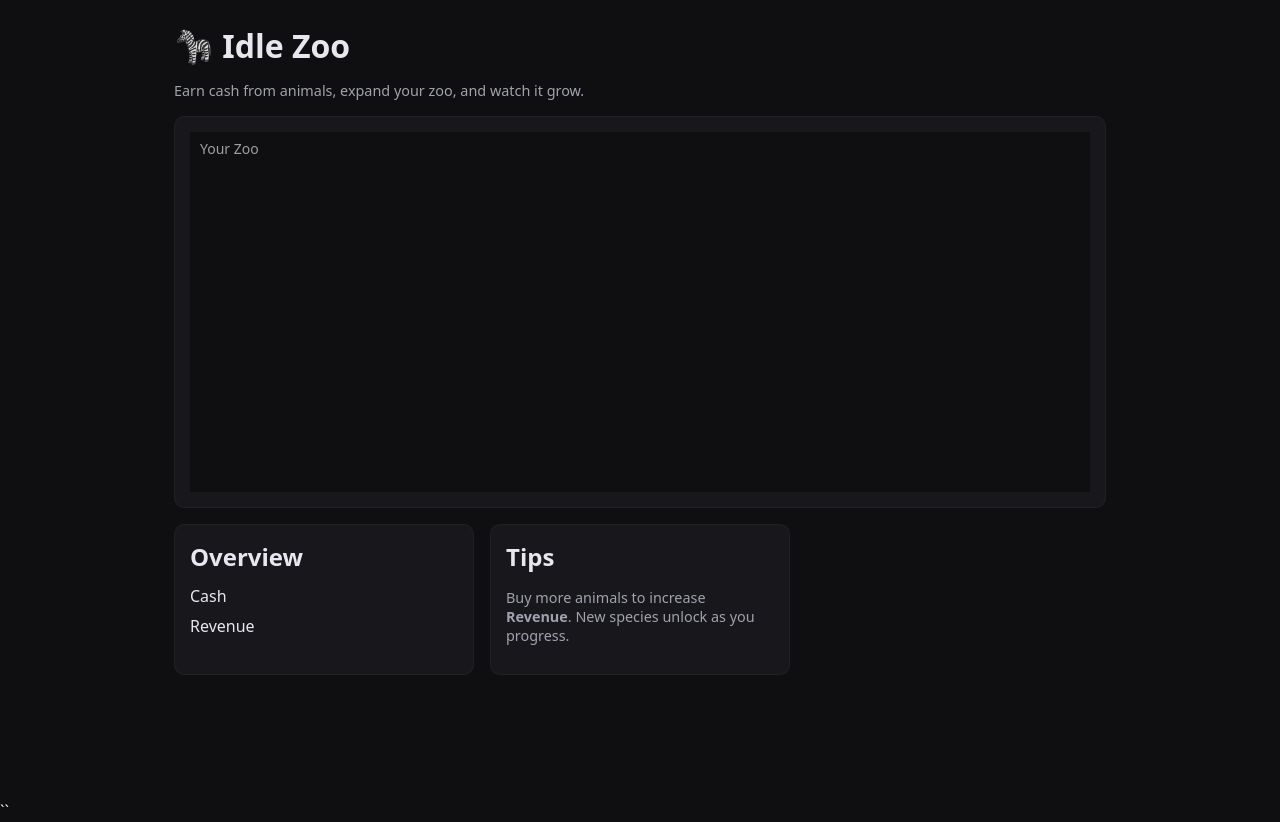
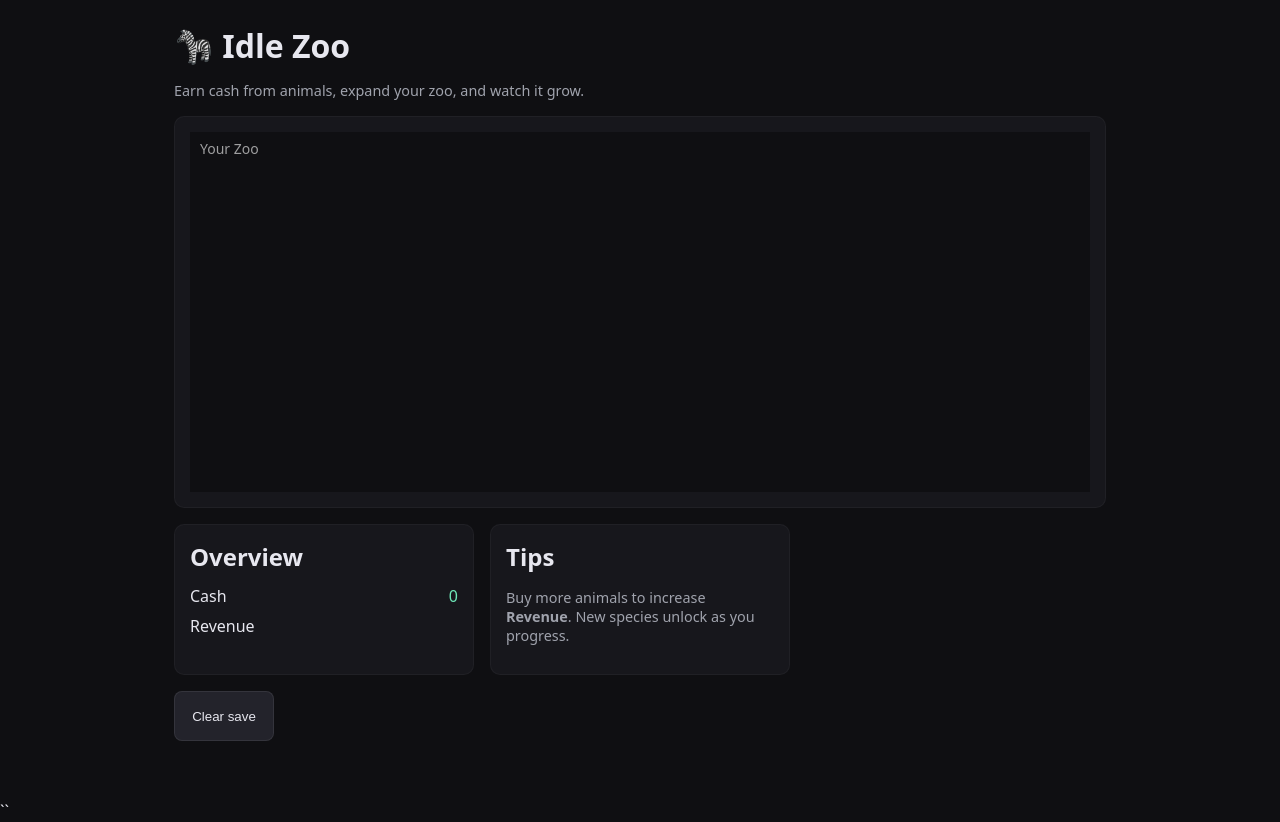
Before and after one commit to zen-zombie-zoo/zzz-web, a React (Vite) app: page / in a window 1280 px wide. Built offline with nearby package versions, Linux system fonts and the light colour scheme.

Commit message:
add prettier

```diff
--- a/src/App.tsx
+++ b/src/App.tsx
@@ -1,7 +1,8 @@
-import React from 'react';
-import { ResourcePanel } from './ui/ResourcePanel';
+import React from "react";
+import { ResourcePanel } from "./ui/ResourcePanel";
 // import { AnimalStore } from './ui/AnimalStore';
-import { ZooCanvas } from './ui/ZooCanvas';
+import { ZooCanvas } from "./ui/ZooCanvas";
+import { wipeSave } from "./game/save.ts";
 
 const App: React.FC = () => {
   return (
@@ -31,6 +32,11 @@ const App: React.FC = () => {
           </div>
         </div>
       </div>
+      <div className="grid" style={{ marginTop: 16 }}>
+        <button onClick={() => wipeSave()} style={{ width: "100px", height: "50px" }}>
+          Clear save
+        </button>
+      </div>
     </div>
   );
 };
--- a/src/game/GameContext.tsx
+++ b/src/game/GameContext.tsx
@@ -16,10 +16,8 @@ function reducer(state: GameState, action: Action): GameState {
   switch (action.type) {
     case 'LOAD':
       return recalcDps(action.state);
-
     case 'TICK':
       return applyTick(state, action.seconds);
-
     case 'BUY_ANIMAL': {
       const def = Animals[action.id];
       const owned = state.generators[action.id]?.owned ?? 0;
--- a/src/game/animals.ts
+++ b/src/game/animals.ts
@@ -1,6 +1,3 @@
-
-// src/game/animals.ts
-
 export const Animals = {
   monkey: {
     id: 'monkey',
--- a/src/game/economy.ts
+++ b/src/game/economy.ts
@@ -1,4 +1,3 @@
-import type {D} from './numbers';
 import {type AnimalId, Animals} from './animals';
 import type {GameState, GeneratorDef} from './types';
 
@@ -39,7 +38,7 @@ export function recalcDps(s: GameState): GameState {
     total += withAnimalMult;
   }
 
-  total *= s.multipliers.global * s.multipliers.prestige;
+  total *= s.multipliers.global;
 
   return { ...s, goldPerSecond: total };
 }
--- a/src/game/save.ts
+++ b/src/game/save.ts
@@ -37,6 +37,7 @@ export function load(): GameState | null {
 
 
 export function wipeSave() {
+  console.log("wiping")
   localStorage.removeItem(KEY);
 }
 
--- a/src/game/state.ts
+++ b/src/game/state.ts
@@ -1,5 +1,5 @@
-import type { D } from './numbers';
-import type {GameState, GeneratorId, UpgradeId} from './types';
+import type { D } from "./numbers";
+import type { GameState, GeneratorId, UpgradeId } from "./types";
 
 export const SAVE_VERSION = 2;
 
@@ -11,35 +11,29 @@ export const initialState = (): GameState => ({
     monkey: { owned: 0 },
     giraffe: { owned: 0 },
     penguin: { owned: 0 },
-    lion: { owned: 0 },
+    lion: { owned: 0 }
   },
   multipliers: {
     global: 1,
-    prestige: 1,
     perAnimal: {
       monkey: 1,
       giraffe: 1,
       penguin: 1,
-      lion: 1,
-    },
+      lion: 1
+    }
   },
-  prestige: {
-    points: 0,
-    totalResets: 0,
-  },
-  lastSavedAt: Date.now(),
+  lastSavedAt: Date.now()
 });
-
 
 // Actions
 export type Action =
-  | { type: 'TICK'; seconds: number }
-  | { type: 'RECALC_DPS' }
-  | { type: 'BUY_GENERATOR'; id: GeneratorId; quantity: number; totalCost: D }
-  | { type: 'BUY_UPGRADE'; id: UpgradeId }
-  | { type: 'APPLY_OFFLINE'; seconds: number }
-  | { type: 'PRESTIGE' }
-  | { type: 'LOAD'; state: GameState };
+  | { type: "TICK"; seconds: number }
+  | { type: "RECALC_DPS" }
+  | { type: "BUY_GENERATOR"; id: GeneratorId; quantity: number; totalCost: D }
+  | { type: "BUY_UPGRADE"; id: UpgradeId }
+  | { type: "APPLY_OFFLINE"; seconds: number }
+  | { type: "PRESTIGE" }
+  | { type: "LOAD"; state: GameState };
 
 export function cloneState(s: GameState): GameState {
   // shallow clone with Decimal instances kept by reference (safe for our usage)
--- a/src/game/tick.ts
+++ b/src/game/tick.ts
@@ -1 +1 @@
-export const TICK_RATE_MS = 1000; // 1s ticks (idle-friendly)
+export const TICK_RATE_MS = 10000; // 1s ticks (idle-friendly)
--- a/src/game/types.ts
+++ b/src/game/types.ts
@@ -36,12 +36,7 @@ export interface GameState {
   generators: Record<AnimalId, { owned: number }>;
   multipliers: {
     global: number;
-    prestige: number;
     perAnimal: Record<AnimalId, number>;
-  };
-  prestige: {
-    points: number;
-    totalResets: number;
   };
   lastSavedAt: number;
 }
--- a/src/ui/ResourcePanel.tsx
+++ b/src/ui/ResourcePanel.tsx
@@ -1,14 +1,16 @@
 import React from 'react';
 
+import {useGame} from "../game/GameContext.tsx";
+
 export const ResourcePanel: React.FC = () => {
-  // const { state } = useGame();
+  const { state } = useGame();
 
   return (
     <div>
       <h2>Overview</h2>
       <div className="row">
         <div>Cash</div>
-        {/*<div className="accent">${fmt(state.gold, 2)}</div>*/}
+        <div className="accent">{state.gold}</div>
       </div>
       <div className="row">
         <div>Revenue</div>
--- a/src/ui/ZooCanvas.tsx
+++ b/src/ui/ZooCanvas.tsx
@@ -1,11 +1,9 @@
-
-// src/ui/ZooCanvas.tsx
 import React, { useEffect, useRef } from 'react';
 import { Animals, type AnimalId } from '../game/animals';
 import { useGame } from '../game/GameContext';
 
 type Props = {
-  height?: number; // CSS pixels (logical)
+  height?: number;
 };
 
 export const ZooCanvas: React.FC<Props> = ({ height = 360 }) => {
```
Also changed, not shown: 1 other file (tests, documents, lock files or other folders).
